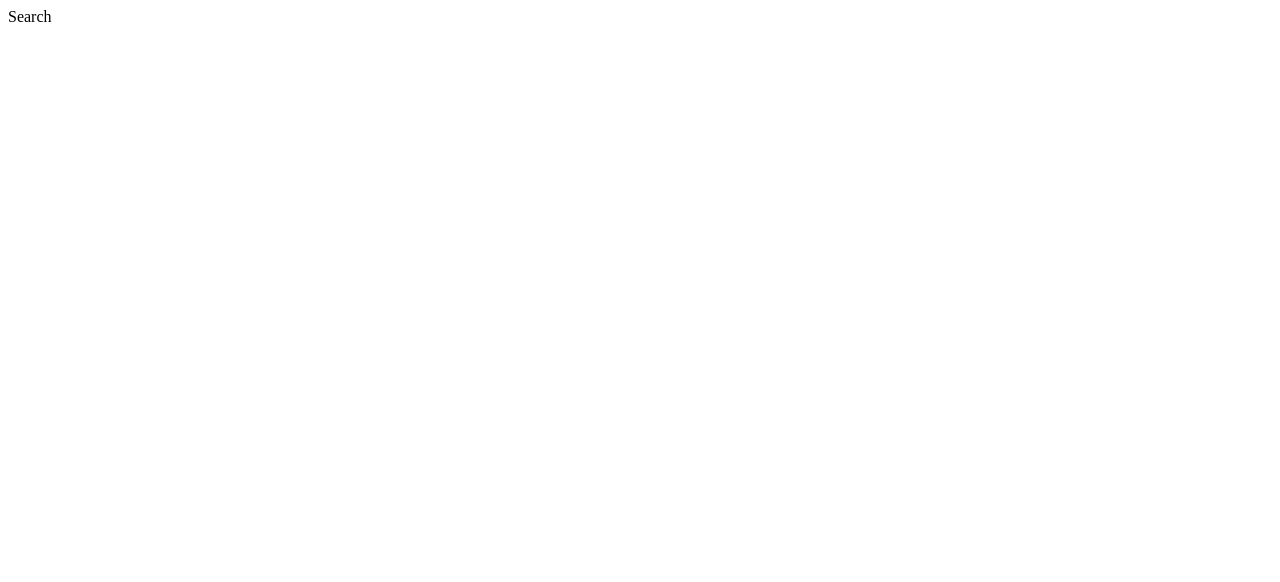
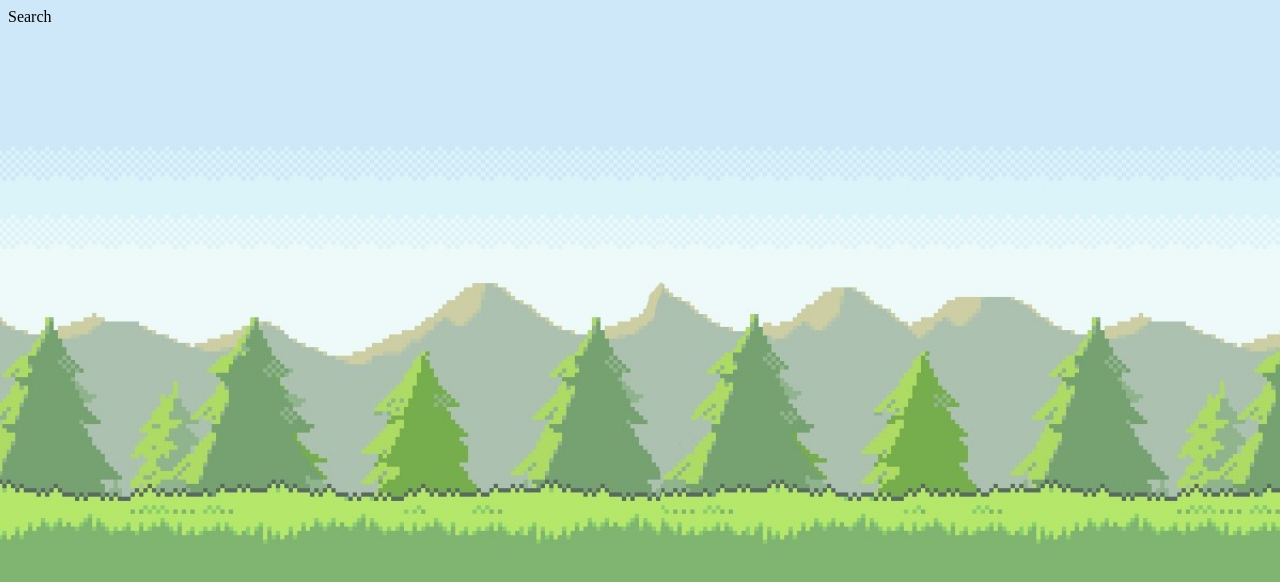
Before and after one commit to Zach-Deladev/collect-em-all, a React (Create React App) app: page / in a window 1280 px wide. Shown: the top 582 px of the page. Built offline with nearby package versions, Linux system fonts and the light colour scheme.

Commit message:
Add backgropund images to index.html

```diff
--- /dev/null
+++ b/public/css/style.css
@@ -0,0 +1,8 @@
+.body {
+  background: url("../images/poke-bg.jpg");
+  min-height: 100%;
+  background-repeat: no-repeat;
+  background-attachment: fixed;
+  background-position: center;
+  background-size: cover;
+}
--- a/public/index.html
+++ b/public/index.html
@@ -24,9 +24,11 @@
       work correctly both with client-side routing and a non-root public URL.
       Learn how to configure a non-root public URL by running `npm run build`.
     -->
-    <title>React App</title>
+
+    <link rel="stylesheet" href="./css/style.css" />
+    <title>Collect'Em All</title>
   </head>
-  <body>
+  <body class="body">
     <noscript>You need to enable JavaScript to run this app.</noscript>
     <div id="root"></div>
     <!--
```
Also changed, not shown: public/images/logo-main.png (added), public/images/poke-bg.jpg (added).
